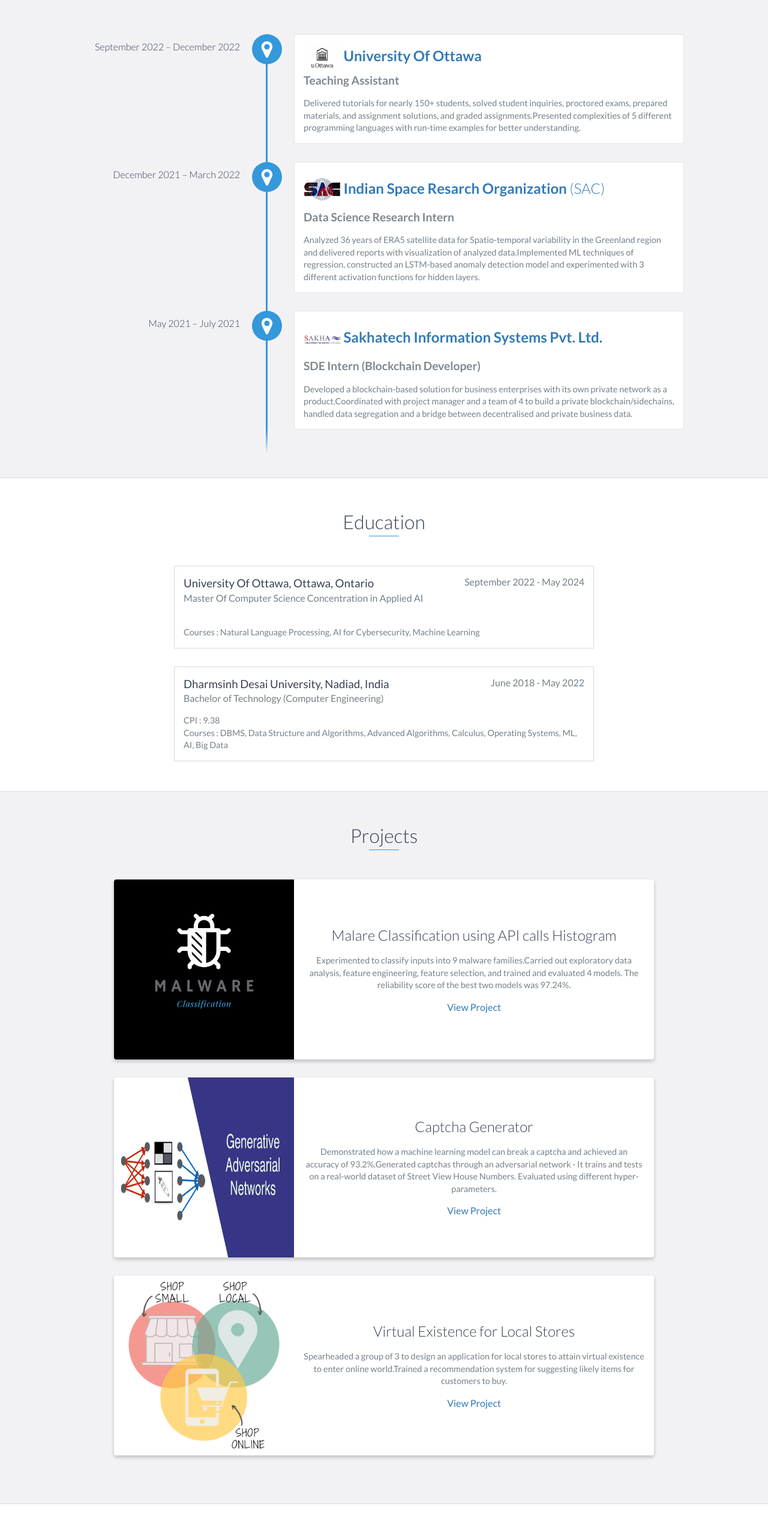
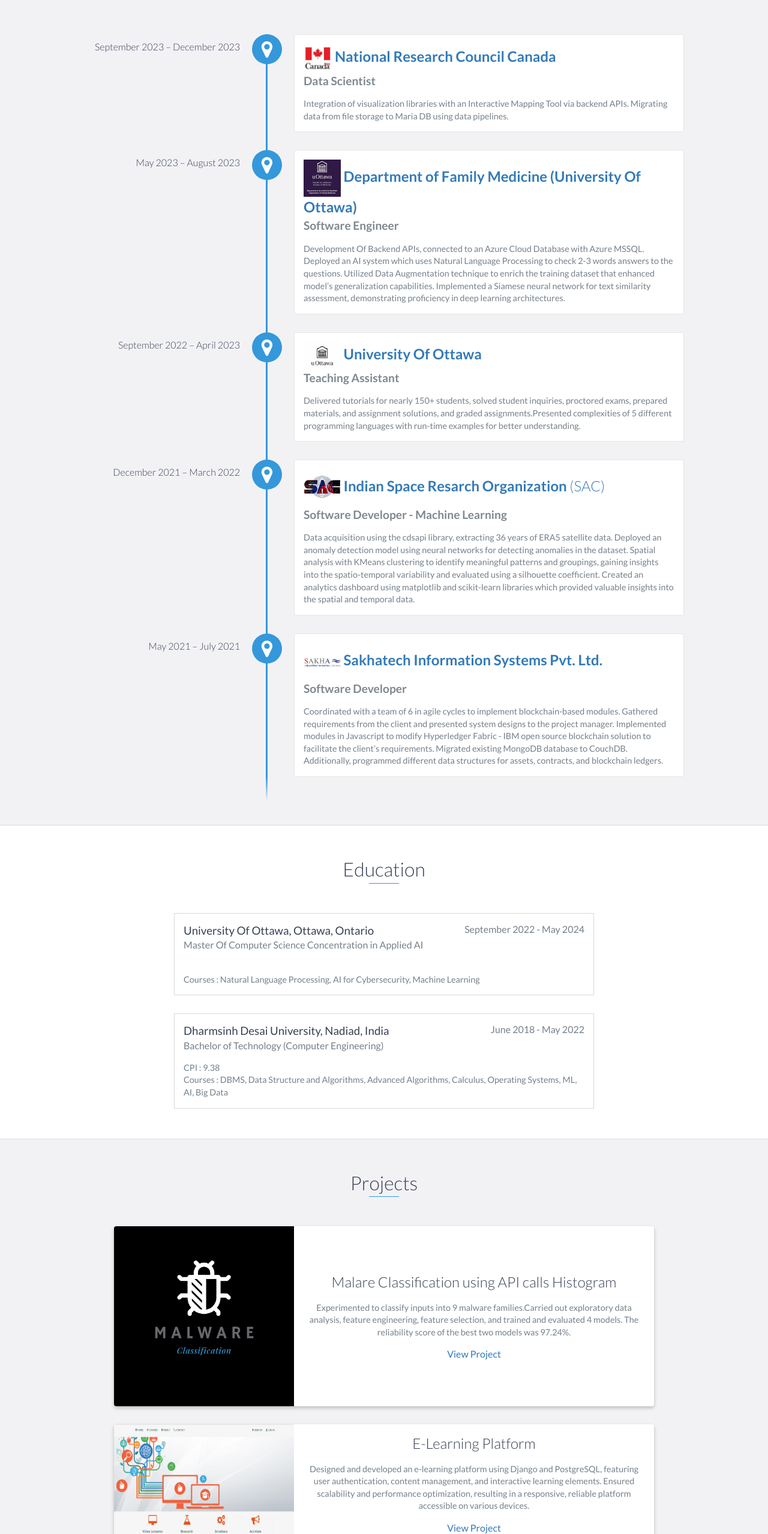
Before and after one commit to jainam2718/Portfolio, a website: page index.html in a window 1280 px wide. Shown: the part 1125-3682 px from the top of the page at 60% size. Drawn offline with nearby package versions, Linux system fonts and the light colour scheme.

Commit message:
Update 10202023

```diff
--- a/index.html
+++ b/index.html
@@ -56,7 +56,7 @@
             <div id="lead-content">
                 <h1>Jainam Shah</h1>
                 <h2>Technophile</h2>
-                <a href="./resume/Jainam_Shah.pdf" class="btn-rounded-white"
+                <a href="./resume/Resume_Jainam_Shah.pdf" class="btn-rounded-white"
                     >Download Resume</a
                 >
             </div>
@@ -96,7 +96,34 @@
         <div id="experience" class="background-alt">
             <h2 class="heading">Experience</h2>
             <div id="experience-timeline">
-                <div data-date="September 2022 – December 2022">
+                <div data-date="September 2023 – December 2023">
+                    <h3>
+                        <a color="black" href="https://nrc.canada.ca/en/">
+                            <img src="images/nrc.jpg" width="10%" />
+                            <b>National Research Council Canada</b>
+                        </a>
+                    </h3>
+                    <h4><b>Data Scientist</b></h4>
+                    <p>
+                        Integration of visualization libraries with an Interactive Mapping Tool via backend APIs. Migrating data from file storage to Maria DB using data pipelines.
+                    </p>
+                </div>
+                <div data-date="May 2023 – August 2023">
+                    <h3>
+                        <a color="black" href="https://www.uottawa.ca/faculty-medicine/family">
+                            <img src="images/dfm.jpg" width="10%" />
+                            <b>Department of Family Medicine (University Of Ottawa)</b>
+                        </a>
+                    </h3>
+                    <h4><b>Software Engineer</b></h4>
+                    <p>
+                        Development Of Backend APIs, connected to an Azure Cloud Database with Azure MSSQL. Deployed an
+                        AI system which uses Natural Language Processing to check 2-3 words answers to the questions. Utilized Data Augmentation technique to enrich the training dataset that enhanced model’s
+                        generalization capabilities. Implemented a Siamese neural network for text similarity assessment, demonstrating proficiency in
+                        deep learning architectures.
+                    </p>
+                </div>
+                <div data-date="September 2022 – April 2023">
                     <h3>
                         <a color="black" href="https://www.uottawa.ca/en">
                             <img src="images/uottawa.jpg" width="10%" />
@@ -123,15 +150,14 @@
                             <b>Indian Space Resarch Organization</b> (SAC)
                         </a>
                     </h3>
-                    <h4><b>Data Science Research Intern</b></h4>
+                    <h4><b>Software Developer - Machine Learning</b></h4>
                     <p>
-                        Analyzed 36 years of ERA5 satellite data for
-                        Spatio-temporal variability in the Greenland region and
-                        delivered reports with visualization of analyzed
-                        data.Implemented ML techniques of regression,
-                        constructed an LSTM-based anomaly detection model and
-                        experimented with 3 different activation functions for
-                        hidden layers.
+                        Data acquisition using the cdsapi library, extracting 36 years of ERA5 satellite data. Deployed an
+                        anomaly detection model using neural networks for detecting anomalies in the dataset.
+                        Spatial analysis with KMeans clustering to identify meaningful patterns and groupings, gaining insights
+                        into the spatio-temporal variability and evaluated using a silhouette coefficient.
+                        Created an analytics dashboard using matplotlib and scikit-learn libraries which provided valuable
+                        insights into the spatial and temporal data.
                     </p>
                 </div>
                 <div data-date="May 2021 – July 2021">
@@ -141,14 +167,14 @@
                             <b>Sakhatech Information Systems Pvt. Ltd.</b>
                         </a>
                     </h3>
-                    <h4><b>SDE Intern (Blockchain Developer)</b></h4>
+                    <h4><b>Software Developer</b></h4>
                     <p>
-                        Developed a blockchain-based solution for business
-                        enterprises with its own private network as a
-                        product.Coordinated with project manager and a team of 4
-                        to build a private blockchain/sidechains, handled data
-                        segregation and a bridge between decentralised and
-                        private business data.
+                        Coordinated with a team of 6 in agile cycles to implement blockchain-based modules. Gathered
+                        requirements from the client and presented system designs to the project manager.
+                        Implemented modules in Javascript to modify Hyperledger Fabric - IBM open source blockchain
+                        solution to facilitate the client’s requirements.
+                        Migrated existing MongoDB database to CouchDB. Additionally, programmed different data structures
+                        for assets, contracts, and blockchain ledgers.
                     </p>
                 </div>
             </div>
@@ -216,6 +242,59 @@
                     </div>
                     <div class="project shadow-large">
                         <div class="project-image">
+                            <img src="images/e-learning.png" width="300px" height="200px" />
+                        </div>
+                        <!-- End .project-image -->
+                        <div class="project-info">
+                            <h3>E-Learning Platform</h3>
+                            <p>
+                                Designed and developed an e-learning platform using Django and PostgreSQL, featuring user
+                                authentication, content management, and interactive learning elements.
+                                Ensured scalability and performance optimization, resulting in a responsive, reliable platform accessible
+                                on various devices.
+
+                            </p>
+                            <a href="https://github.com/jainam2718/e-learning">View Project</a>
+                        </div>
+                        <!-- End .project-info -->
+                    </div>
+                    <div class="project shadow-large">
+                        <div class="project-image">
+                            <img src="images/airbnb.png" width="300px" height="300px" />
+                        </div>
+                        <!-- End .project-image -->
+                        <div class="project-info">
+                            <h3>Airbnb Analytics Dashboard</h3>
+                            <p>
+                                Collected and downloaded data from the internet using Python scripts, and the raw, unfiltered data was
+                                uploaded to Amazon S3 bucket for further processing and analysis.
+                                Performed ETL on 5,677 rows of data from Amazon S3, involving data cleaning, preprocessing, and
+                                creating metrics using PySpark and AWS S3. Created 2 Tableau dashboards to present complex data.
+                            </p>
+                            <a href="https://github.com/jainam2718/Airbnb">View Project</a>
+                        </div>
+                        <!-- End .project-info -->
+                    </div>
+                    <div class="project shadow-large">
+                        <div class="project-image">
+                            <img src="images/sdp.jpg" width="300px" height="300px" />
+                        </div>
+                        <!-- End .project-image -->
+                        <div class="project-info">
+                            <h3>Virtual Existence for Local Stores</h3>
+                            <p>
+                                Spearheaded a group of 3 to design an
+                                application for local stores to attain virtual
+                                existence to enter online world.Trained a
+                                recommendation system for suggesting likely
+                                items for customers to buy.
+                            </p>
+                            <a href="https://github.com/jainam2718/SDP">View Project</a>
+                        </div>
+                        <!-- End .project-info -->
+                    </div>
+                    <div class="project shadow-large">
+                        <div class="project-image">
                             <img
                                 src="images/gan.jpg"
                                 width="300px"
@@ -242,30 +321,7 @@
                     </div>
                     <!-- End .project -->
 
-                    <div class="project shadow-large">
-                        <div class="project-image">
-                            <img
-                                src="images/sdp.jpg"
-                                width="300px"
-                                height="300px"
-                            />
-                        </div>
-                        <!-- End .project-image -->
-                        <div class="project-info">
-                            <h3>Virtual Existence for Local Stores</h3>
-                            <p>
-                                Spearheaded a group of 3 to design an
-                                application for local stores to attain virtual
-                                existence to enter online world.Trained a
-                                recommendation system for suggesting likely
-                                items for customers to buy.
-                            </p>
-                            <a href="https://github.com/jainam2718/SDP"
-                                >View Project</a
-                            >
-                        </div>
-                        <!-- End .project-info -->
-                    </div>
+
                     <!-- End .project -->
                 </div>
             </div>
@@ -326,7 +382,7 @@
                     <div class="col-sm-5 copyright">
                         <p>
                             Copyright &copy;
-                            <span id="current-year">2022</span> Jainam Shah
+                            <span id="current-year">2023</span> Jainam Shah
                         </p>
                     </div>
                     <div class="col-sm-2 top">
```
Also changed, not shown: images/airbnb.png (added), images/dfm.jpg (added), images/e-learning.png (added), images/nrc.jpg (added), 2 other files.
